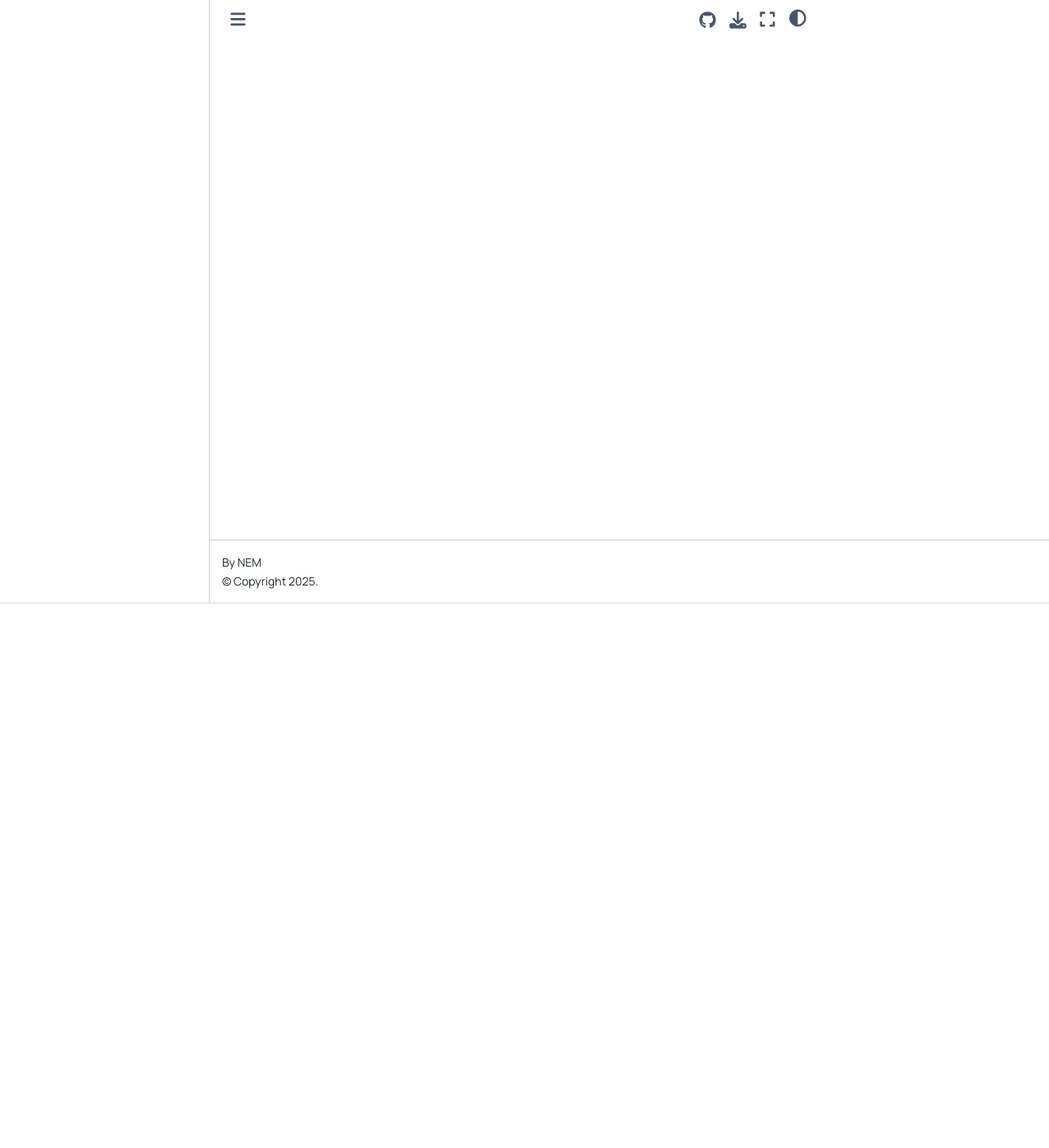
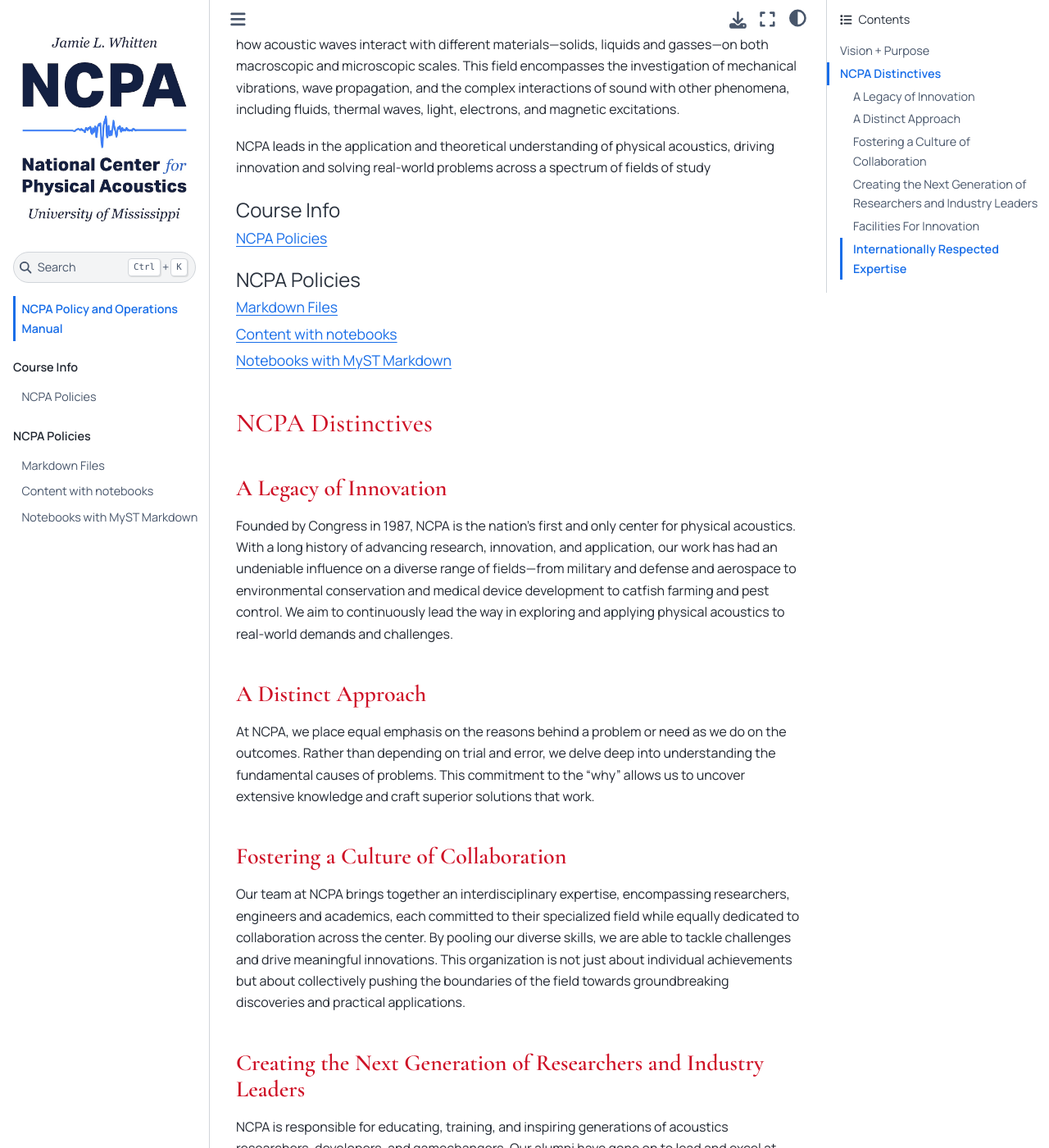
Before and after one commit to docNathanM/ncpa-policies, a Jupyter Book: the page built from book/intro.md, in a window 1280 px wide and 1400 px high, scrolled down 664 px. Shown: the whole window at 82% size. Built offline with Jupyter Book 1.0.4 settings and Sphinx 7.4.7 and the Sphinx Book theme 1.1.4, drawn with Linux system fonts in a browser that asks for light colours; before the commit the page ends 900 px from its top, so only the background shows below that; some of the changed text lies outside the part shown.

Commit message:
Publish the INTRO

````diff
--- a/book/_config.yml
+++ b/book/_config.yml
@@ -38,6 +38,10 @@
   use_issues_button: true
   use_repository_button: true
 
+# Add some custom CSS tweaking.
+html:
+  extra_css: ["_static/custom.css"]
+
 # Uncomment to use mermaid diagrams
 # sphinx:
   # extra_extensions:
--- a/book/intro.md
+++ b/book/intro.md
@@ -1,13 +1,39 @@
-# Welcome to your Jupyter Book
+# NCPA Policy and Operations Manual
 
-This is a small sample book to give you a feel for how book content is
-structured.
-It shows off a few of the major file types, as well as some sample content.
-It does not go in-depth into any particular topic - check out [the Jupyter Book documentation](https://jupyterbook.org) for more information.
+The *NCPA Policy and Operations Manual* contains the definitions, policies, rules, and procedures that serve to establish and implement the functions of the Jamie L. Whitten National Center for Physical Acoustics. The aim of this manual is to ensure transparency, clarity, accessibility, and adherence to the governing ideals that are foundational to the vision and mission of the NCPA.
 
-Check out the content pages bundled with this sample book to see more.
+## Vision + Purpose
+
+The National Center for Physical Acoustics (NCPA) is the national source of expertise in acoustics and related physical sciences, driving innovation and progress across the field. The mission of the NCPA is to:
+- **INNOVATE** through vigorous basic and applied research programs in acoustics to ensure a viable national source of expertise.
+- **EDUCATE** graduate and undergraduate students with knowledge and experience on the frontiers of acoustics.
+- **PRODUCE** future researchers, teachers, practitioners and leaders in acoustics.
+- **ENHANCE** the overall educational and research mission of the University of Mississippi.
+- **PROMOTE** economic growth through partnerships with industry and government.
+
+Physical acoustics, a specialized branch within the domains of physics and acoustics, studies how acoustic waves interact with different materials—solids, liquids and gasses—on both macroscopic and microscopic scales. This field encompasses the investigation of mechanical vibrations, wave propagation, and the complex interactions of sound with other phenomena, including fluids, thermal waves, light, electrons, and magnetic excitations.
+
+NCPA leads in the application and theoretical understanding of physical acoustics, driving innovation and solving real-world problems across a spectrum of fields of study
 
 ```{tableofcontents}
 ```
 
-> Disclaimer: The contents of this website are for educational use only and do not necessarily reflect the official policy or position of the United States Air Force Academy, the Department of the Air Force, or the U.S. Government.
+## NCPA Distinctives
+
+### A Legacy of Innovation
+Founded by Congress in 1987, NCPA is the nation’s first and only center for physical acoustics. With a long history of advancing research, innovation, and application, our work has had an undeniable influence on a diverse range of fields—from military and defense and aerospace to environmental conservation and medical device development to catfish farming and pest control. We aim to continuously lead the way in exploring and applying physical acoustics to real-world demands and challenges.
+
+### A Distinct Approach
+At NCPA, we place equal emphasis on the reasons behind a problem or need as we do on the outcomes. Rather than depending on trial and error, we delve deep into understanding the fundamental causes of problems. This commitment to the "why" allows us to uncover extensive knowledge and craft superior solutions that work.
+
+### Fostering a Culture of Collaboration
+Our team at NCPA brings together an interdisciplinary expertise, encompassing researchers, engineers and academics, each committed to their specialized field while equally dedicated to collaboration across the center. By pooling our diverse skills, we are able to tackle challenges and drive meaningful innovations. This organization is not just about individual achievements but about collectively pushing the boundaries of the field towards groundbreaking discoveries and practical applications.
+
+### Creating the Next Generation of Researchers and Industry Leaders
+NCPA is responsible for educating, training, and inspiring generations of acoustics researchers, developers, and gamechangers. Our alumni have gone on to lead and excel at renowned institutions, organizations, and universities worldwide, including NASA, Ford Motor Company, Apple, the U.S. Army Corps of Engineers, Amazon, Adobe, Los Alamos National Laboratory, and SpaceX.
+
+### Facilities For Innovation
+Located on the campus of the University of Mississippi, in Oxford, Miss., NCPA operates from an expansive 85,000-square-foot facility designed to foster innovation. Our building features an anechoic chamber, a Mach 5 wind tunnel, and an anechoic hot-jet laboratory. low-speed wind tunnels for aerodynamic studies. Additional facilities include low-speed wind tunnels, an underwater acoustics tank, Faraday lab spaces, 3-D printing for prototype development, and a high-tech machine shop equipped with state-of-the-art CAD services for precision in-house design.
+
+### Internationally Respected Expertise
+Our researchers and engineers are globally recognized for their deep expertise and extensive experience. They actively contribute to the acoustics community by presenting research at conferences worldwide, publishing in journals, and serving on boards and committees across various sectors.
````
